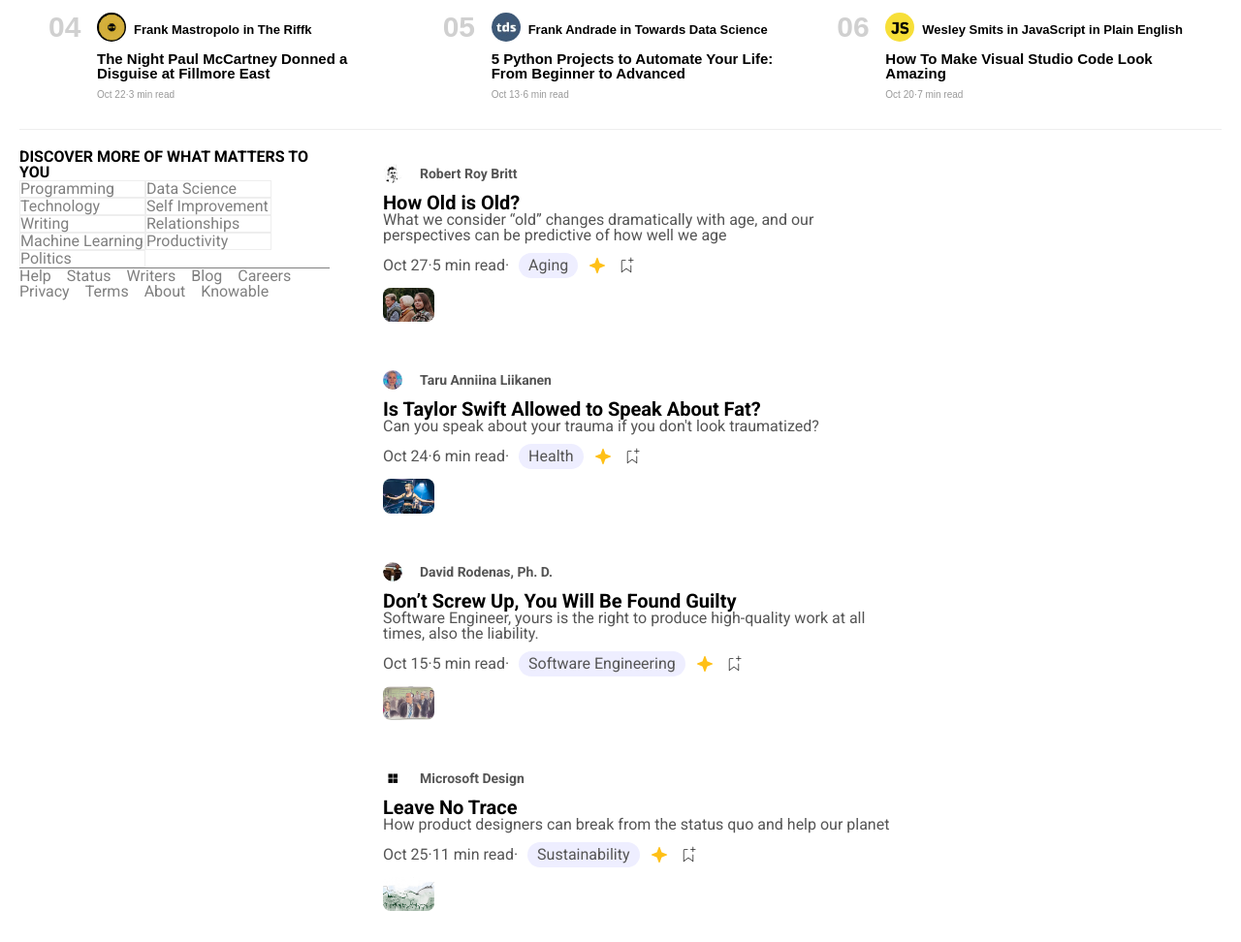
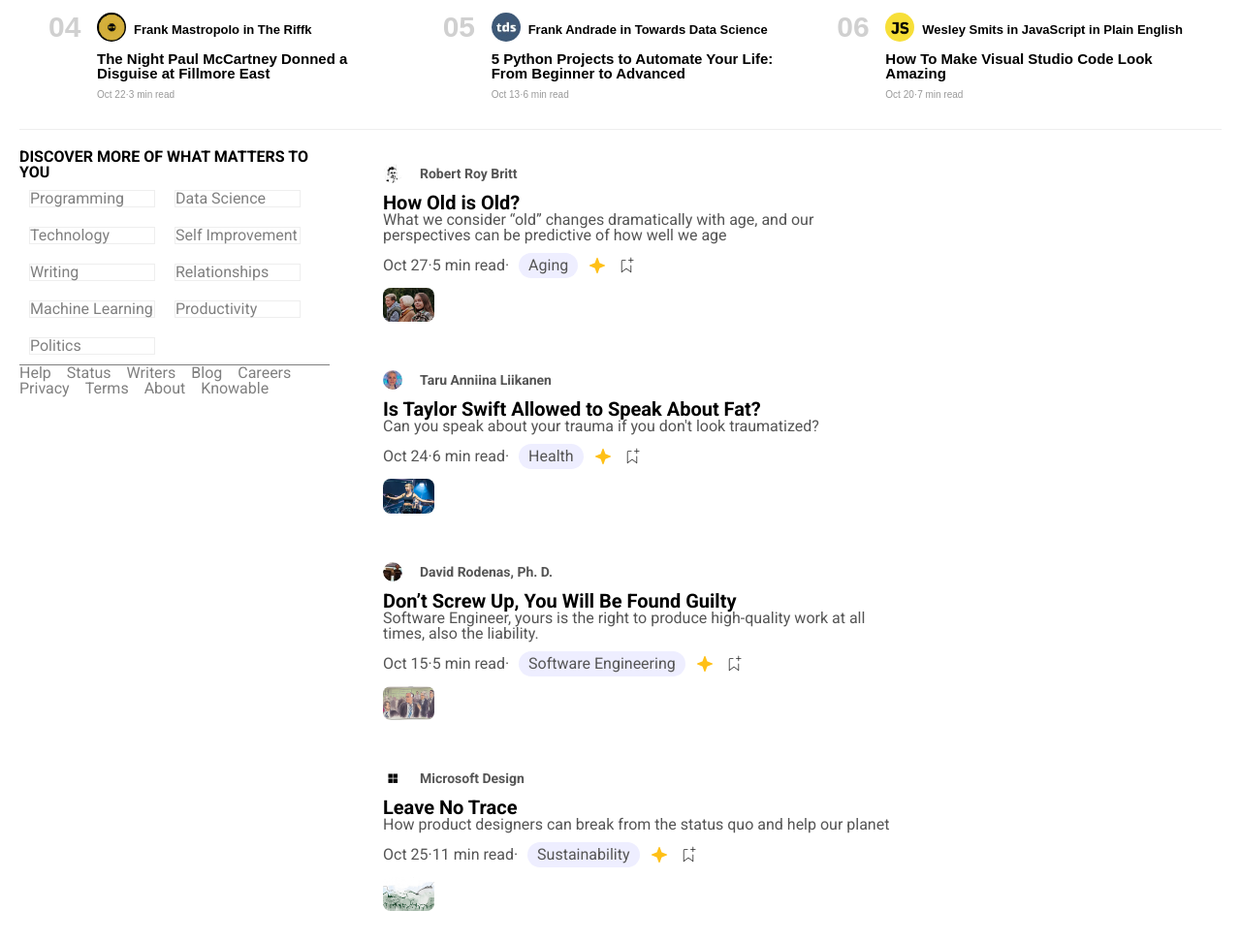
Before and after one commit to DanieleGuicciardi/week-5-project, a plain HTML site: page index.html in a window 1280 px wide. Shown: the part 797-1769 px from the top of the page at 97% size. Drawn offline with nearby package versions, Linux system fonts and the light colour scheme.

```diff
--- a/assets/css/style.css
+++ b/assets/css/style.css
@@ -266,7 +266,7 @@
     color: grey;
     border: 1px solid #eee;
     width: 8em;
-    margin: 10>>px;
+    margin: 10px;
 }
 
 .policies {
@@ -278,3 +278,5 @@
     margin-right: 1em;
     color: grey;
 }
+
+/* NON riesco a mettere l aside a destra non capisco il perche non ci va */
```
